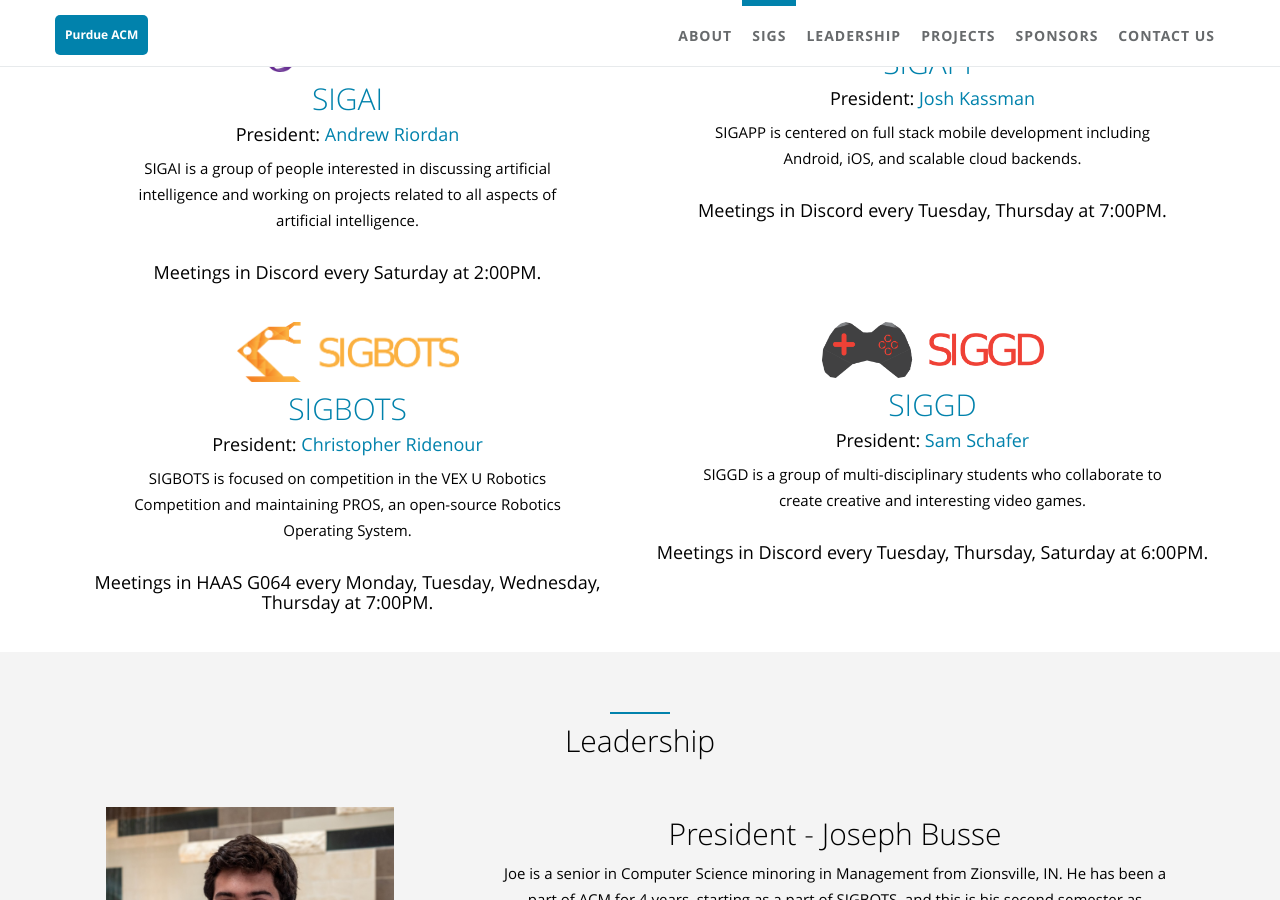
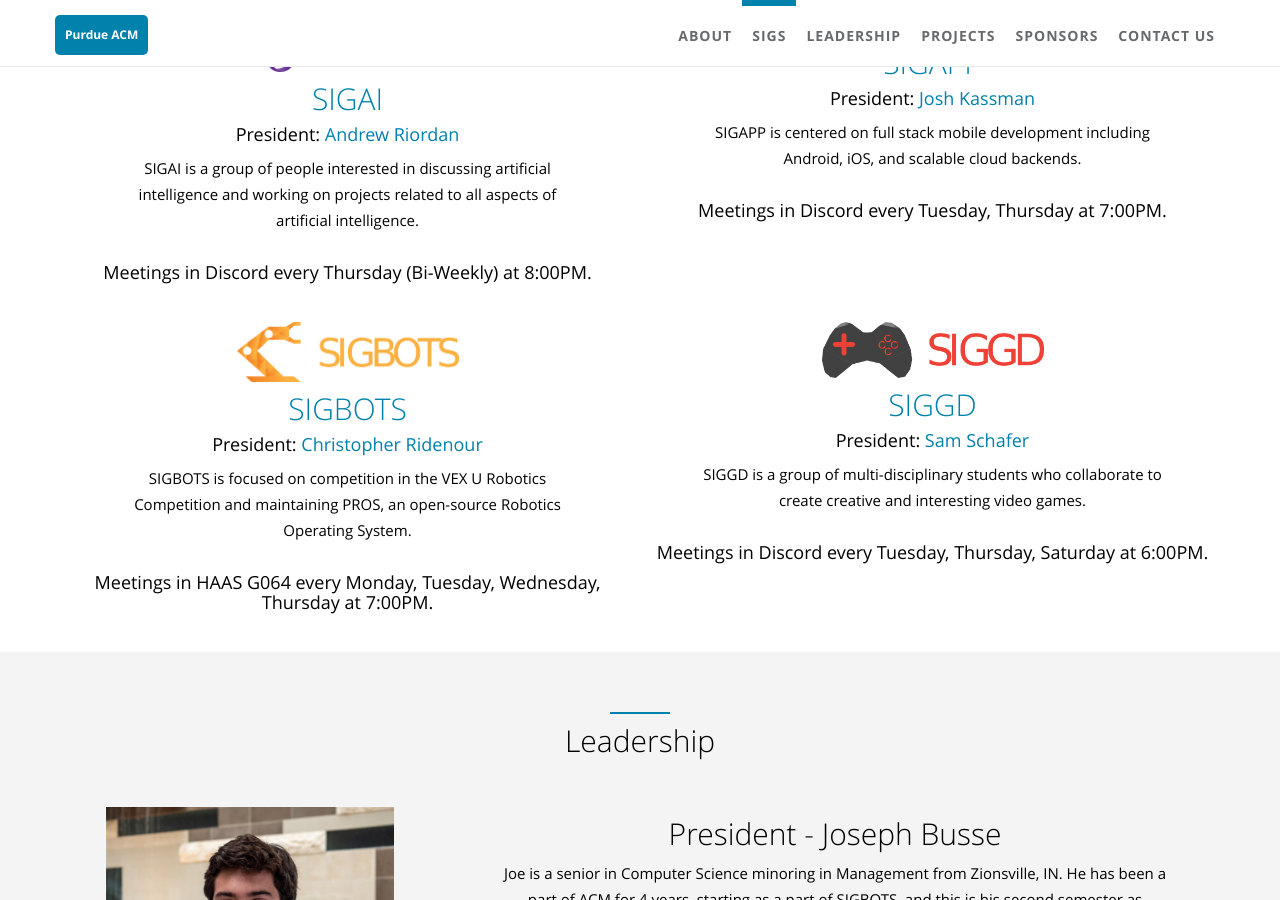
Before and after one commit to Purdue-ACM/acm-website, a Jekyll site: the page built from index.html, in a window 1280 px wide and 900 px high, scrolled down 1825 px. Built offline with Jekyll 4.4.1, drawn with Linux system fonts in a browser that asks for light colours; nearby versions of some CDN libraries.

Commit message:
Update sigs.yml
Changed meeting date

```diff
--- a/_data/index/sigs.yml
+++ b/_data/index/sigs.yml
@@ -7,8 +7,8 @@
   email: riordana@purdue.edu
   desc: SIGAI is a group of people interested in discussing artificial intelligence and working on projects related to all aspects of artificial intelligence.
   meeting-room: Discord
-  meeting-day: Saturday
-  meeting-time: 2:00PM
+  meeting-day: Thursday (Bi-Weekly)
+  meeting-time: 8:00PM
 
 - name: SIGAPP
   i18n: sigapp
```
